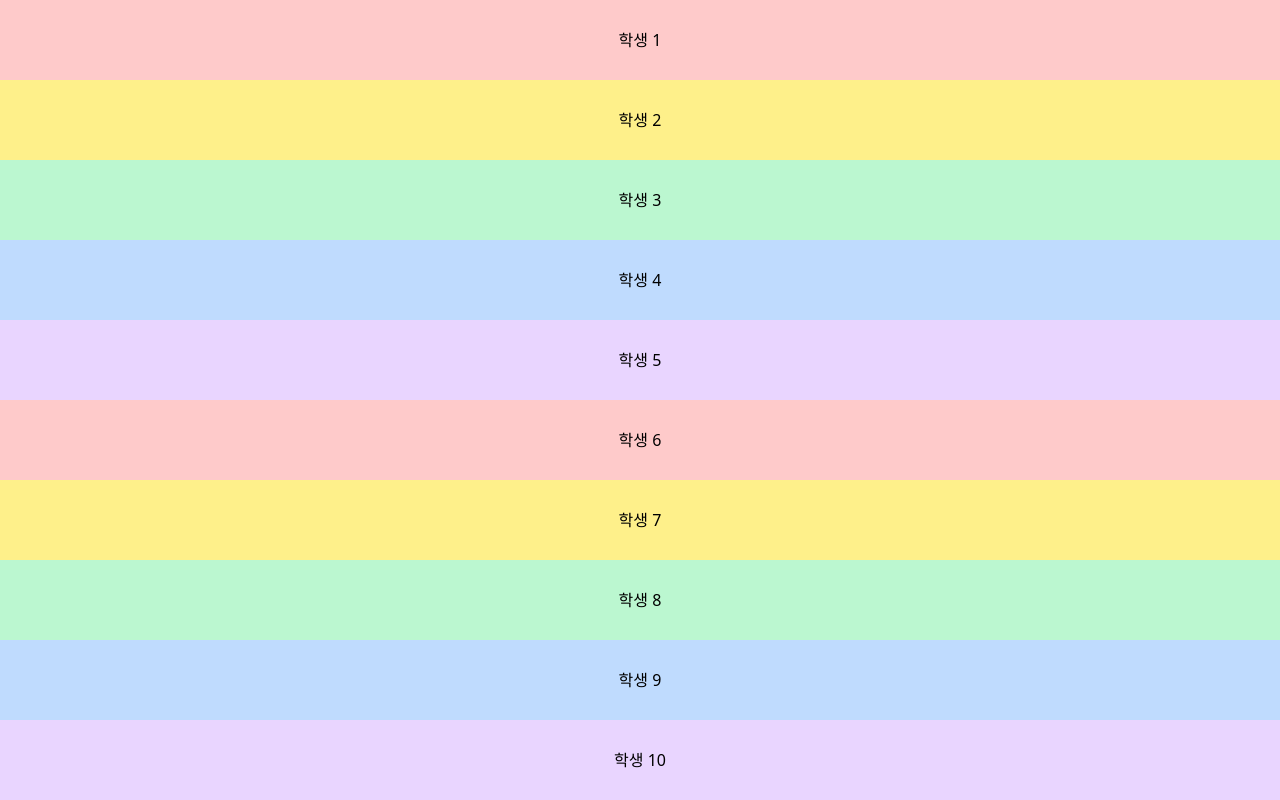
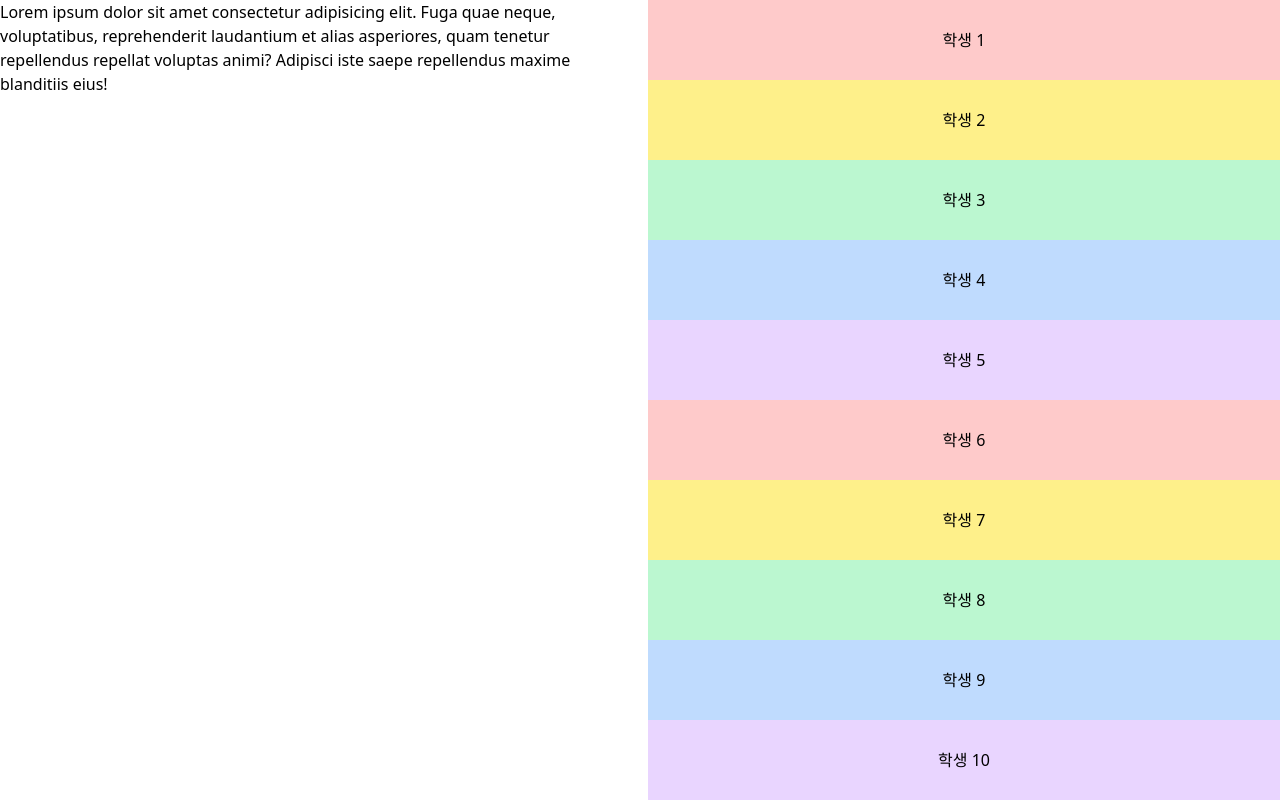
Before and after one commit to socratone/react-component-examples-with-tailwind, a Next.js app: page /infinite-scroll in a window 1280 px wide. Shown: the top 800 px of the page. Built offline with nearby package versions, Linux system fonts and the light colour scheme.

Commit message:
feat: InfiniteList 구현

```diff
--- /dev/null
+++ b/src/app/(p-zero)/infinite-scroll/InfiniteList/InfiniteList.tsx
@@ -0,0 +1,137 @@
+import { useInfiniteQuery } from '@tanstack/react-query';
+import React, { useEffect, useRef, ReactNode } from 'react';
+
+interface InfiniteListProps<TData extends { id?: string | number }> {
+  /**
+   * React Query에서 사용할 쿼리 키
+   * 이 키를 기준으로 쿼리 캐싱 및 무효화가 이루어짐
+   */
+  queryKey: string[];
+  /**
+   * 데이터를 가져오는 비동기 함수
+   * @param pageParam - 현재 페이지 파라미터(오프셋)
+   * @returns Promise<TData[]> - 데이터 배열을 반환하는 Promise
+   */
+  queryFn: ({ pageParam }: { pageParam: number }) => Promise<TData[]>;
+  /**
+   * 각 아이템을 렌더링하는 함수
+   * @param item - 렌더링할 아이템 데이터
+   * @param index - 아이템의 인덱스
+   * @returns ReactNode - 렌더링할 컴포넌트
+   */
+  renderItem: (item: TData, index: number) => ReactNode;
+  /**
+   * 한 페이지에 표시할 아이템 수
+   * @default 20
+   */
+  pageSize?: number;
+  /**
+   * 스크롤 컨테이너에 대한 ref
+   * 기본값은 viewport(window)이지만, 다른 스크롤 컨테이너를 사용할 경우 이 ref를 제공해야 함
+   */
+  scrollContainerRef?: React.RefObject<HTMLElement>;
+  /**
+   * 스크롤 컨테이너 요소 직접 전달
+   * scrollContainerRef와 함께 사용될 경우 scrollContainer가 우선순위를 가짐
+   */
+  scrollContainer?: HTMLElement;
+  className?: string;
+}
+
+const InfiniteList = <TData extends { id?: string | number }>({
+  queryKey,
+  queryFn,
+  renderItem,
+  pageSize = 20,
+  scrollContainerRef,
+  scrollContainer,
+  className,
+}: InfiniteListProps<TData>) => {
+  // 마지막 요소를 감지하기 위한 ref
+  const observerRef = useRef<HTMLDivElement>(null);
+
+  const {
+    data,
+    fetchNextPage,
+    hasNextPage,
+    isFetchingNextPage,
+    isLoading,
+    isError,
+    error,
+  } = useInfiniteQuery({
+    queryKey,
+    queryFn: ({ pageParam }) => queryFn({ pageParam }),
+    getNextPageParam: (lastPage, allPages): number | undefined => {
+      // 마지막 페이지가 비어있거나 pageSize 미만이면 더 이상 데이터가 없음
+      if (lastPage.length === 0 || lastPage.length < pageSize) return undefined;
+      // 다음 페이지의 offset 계산
+      return allPages.flat().length;
+    },
+    // 초기 페이지 파라미터 설정
+    initialPageParam: 0,
+  });
+
+  // Intersection Observer를 사용하여 무한 스크롤 구현
+  useEffect(() => {
+    // rootMargin을 사용하여 요소가 화면에 보이기 전에 미리 로드하도록 설정
+    const observer = new IntersectionObserver(
+      (entries) => {
+        // 관찰 대상이 화면에 보이기 전이라도, 다음 페이지가 있으며, 현재 페이지를 가져오는 중이 아닐 때
+        if (entries[0].isIntersecting && hasNextPage && !isFetchingNextPage) {
+          fetchNextPage(); // 다음 페이지 데이터 요청
+        }
+      },
+      {
+        // scrollContainer가 있으면 우선 사용하고, 없으면 scrollContainerRef 사용
+        root: scrollContainer ?? scrollContainerRef?.current ?? null,
+        // rootMargin을 사용하여 요소가 화면 하단에서 400px 전에 미리 로드하도록 설정
+        rootMargin: '0px 0px 400px 0px',
+        threshold: 0, // 요소가 조금이라도 보이면 즉시 콜백 실행
+      }
+    );
+
+    // 관찰 대상 요소가 있으면 관찰 시작
+    if (observerRef.current) {
+      observer.observe(observerRef.current);
+    }
+
+    // 컴포넌트 언마운트 시 관찰 중단
+    return () => observer.disconnect();
+  }, [fetchNextPage, hasNextPage, isFetchingNextPage]);
+
+  return (
+    <div className={className}>
+      {/* 모든 페이지의 데이터를 flat()으로 평탄화하여 렌더링 */}
+      {data?.pages.flat().map((item: TData, index: number) => (
+        <React.Fragment key={item.id === undefined ? index : item.id}>
+          {renderItem(item, index)}
+        </React.Fragment>
+      ))}
+
+      {/* 로딩 상태 표시 */}
+      {isLoading && (
+        <div className="p-4 text-center">데이터를 불러오는 중...</div>
+      )}
+
+      {/* 다음 페이지 로딩 상태 표시 */}
+      {isFetchingNextPage && (
+        <div className="p-4 text-center">추가 데이터를 불러오는 중...</div>
+      )}
+
+      {/* 에러 상태 표시 */}
+      {isError && (
+        <div className="p-4 text-center text-red-500">
+          {error?.message || '알 수 없는 오류'}
+        </div>
+      )}
+
+      {/* 관찰 대상 요소 - 스크롤 시 이 요소가 보이면 다음 페이지 로드 */}
+      {/* 최소한의 가시성을 위해 4px */}
+      {hasNextPage !== false && (
+        <div ref={observerRef} className="w-full h-[4px]" />
+      )}
+    </div>
+  );
+};
+
+export default InfiniteList;
--- /dev/null
+++ b/src/app/(p-zero)/infinite-scroll/InfiniteList/index.ts
@@ -0,0 +1 @@
+export { default } from './InfiniteList';
--- a/src/app/(p-zero)/infinite-scroll/page.tsx
+++ b/src/app/(p-zero)/infinite-scroll/page.tsx
@@ -1,9 +1,9 @@
 'use client';
 
-import { useInfiniteQuery } from '@tanstack/react-query';
-import { useEffect, useRef } from 'react';
 import { Student } from '@/app/api/students/route';
+import InfiniteList from './InfiniteList';
 import { cn } from '@/utils/cn';
+import { useRef } from 'react';
 
 /**
  * 학생 데이터를 가져오는 함수
@@ -29,58 +29,22 @@ const getStudents = async (
  * 무한 스크롤 기능이 구현된 페이지 컴포넌트
  */
 const Page = () => {
-  // 마지막 요소를 감지하기 위한 ref
-  const observerRef = useRef<HTMLDivElement>(null);
-
-  // useInfiniteQuery를 사용하여 무한 스크롤 구현
-  const { data, fetchNextPage, hasNextPage, isFetchingNextPage, isLoading } =
-    useInfiniteQuery<Student[]>({
-      queryKey: ['students'],
-      // pageParam을 사용하여 다음 페이지 데이터 요청
-      queryFn: ({ pageParam = 0 }) => getStudents(20, Number(pageParam)),
-      // 다음 페이지 파라미터 계산
-      getNextPageParam: (lastPage, allPages): number | undefined => {
-        // 마지막 페이지가 비어있거나 20개 미만이면 더 이상 데이터가 없음
-        if (lastPage.length === 0 || lastPage.length < 20) return undefined;
-        // 다음 페이지의 offset 계산
-        return allPages.flat().length;
-      },
-      // 초기 페이지 파라미터 설정
-      initialPageParam: 0,
-    });
-
-  // Intersection Observer를 사용하여 무한 스크롤 구현
-  useEffect(() => {
-    // rootMargin을 사용하여 요소가 화면에 보이기 전에 미리 로드하도록 설정
-    const observer = new IntersectionObserver(
-      (entries) => {
-        // 관찰 대상이 화면에 보이기 전이라도, 다음 페이지가 있으며, 현재 페이지를 가져오는 중이 아닐 때
-        if (entries[0].isIntersecting && hasNextPage && !isFetchingNextPage) {
-          fetchNextPage(); // 다음 페이지 데이터 요청
-        }
-      },
-      {
-        // rootMargin을 사용하여 요소가 화면 하단에서 400px 전에 미리 로드하도록 설정
-        rootMargin: '0px 0px 400px 0px',
-        threshold: 0, // 요소가 조금이라도 보이면 즉시 콜백 실행
-      }
-    );
-
-    // 관찰 대상 요소가 있으면 관찰 시작
-    if (observerRef.current) {
-      observer.observe(observerRef.current);
-    }
-
-    // 컴포넌트 언마운트 시 관찰 중단
-    return () => observer.disconnect();
-  }, [fetchNextPage, hasNextPage, isFetchingNextPage]);
+  const scrollContainerRef = useRef<HTMLDivElement>(null);
 
   return (
+    <div className="grid grid-cols-2 gap-4">
       <div>
-      {/* 모든 페이지의 데이터를 flat()으로 평탄화하여 렌더링 */}
-      {data?.pages.flat().map((student: Student, index: number) => (
+        Lorem ipsum dolor sit amet consectetur adipisicing elit. Fuga quae
+        neque, voluptatibus, reprehenderit laudantium et alias asperiores, quam
+        tenetur repellendus repellat voluptas animi? Adipisci iste saepe
+        repellendus maxime blanditiis eius!
+      </div>
+      <div className="h-screen overflow-y-auto" ref={scrollContainerRef}>
+        <InfiniteList
+          queryKey={['students']}
+          queryFn={({ pageParam = 0 }) => getStudents(20, Number(pageParam))}
+          renderItem={(item, index) => (
             <div
-          key={student.id}
               className={cn('h-[10vh] flex items-center justify-center', {
                 'bg-red-200': index % 5 === 0,
                 'bg-yellow-200': index % 5 === 1,
@@ -89,22 +53,12 @@ const Page = () => {
                 'bg-purple-200': index % 5 === 4,
               })}
             >
-          {student.name}
+              {item.name}
             </div>
-      ))}
-
-      {/* 로딩 상태 표시 */}
-      {isLoading && (
-        <div className="p-4 text-center">데이터를 불러오는 중...</div>
           )}
-
-      {/* 다음 페이지 로딩 상태 표시 */}
-      {isFetchingNextPage && (
-        <div className="p-4 text-center">추가 데이터를 불러오는 중...</div>
-      )}
-
-      {/* 관찰 대상 요소 - 스크롤 시 이 요소가 보이면 다음 페이지 로드 */}
-      <div ref={observerRef} />
+          scrollContainerRef={scrollContainerRef}
+        />
+      </div>
     </div>
   );
 };
```
Also changed, not shown: src/app/api/students/route.ts (line endings or trailing spaces). Lines whose indentation alone changed are shown as unchanged.
